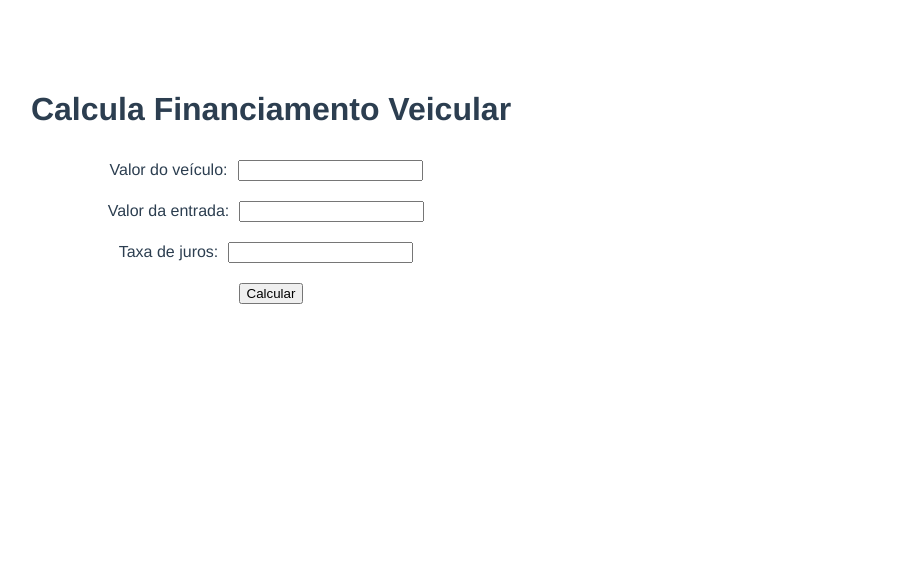
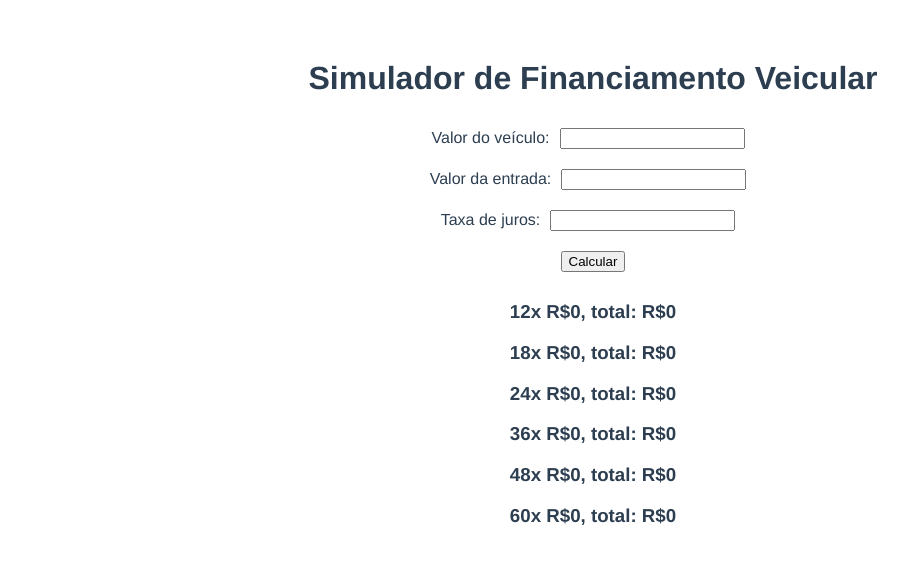
Before and after one commit to rslewenstein/calcula-financiamento-veiculo, a Vue app: page / in a window 1280 px wide. Shown: the top 564 px of the page, without its empty margins (47-955 px from the left). Built offline with nearby package versions, Linux system fonts and the light colour scheme.

Commit message:
Atualizando os cálculos

```diff
--- a/src/App.vue
+++ b/src/App.vue
@@ -1,6 +1,6 @@
 <template>
   <!-- <img alt="Vue logo" src="./assets/logo.png"> -->
-  <Calcula msg="Calcula Financiamento Veicular"/>
+  <Calcula msg="Simulador de Financiamento Veicular"/>
 </template>
 
 <script>
--- a/src/components/Calcula.vue
+++ b/src/components/Calcula.vue
@@ -1,5 +1,5 @@
 <template>
-  <div class="calc">
+  <div>
     <h1>{{ msg }}</h1>
     <!-- <v-text>aaaa</v-text> -->
     <div>
@@ -17,6 +17,14 @@
 
     <input type="button" value="Calcular" v-on:click="calcular_total()">
   </div>
+  <div>
+    <h3>12x R${{ doze_meses }}, total: R${{ total_12 }}</h3>
+    <h3>18x R${{ dezoito_meses }}, total: R${{ total_18 }}</h3>
+    <h3>24x R${{ vinte_quatro_meses }}, total: R${{ total_24 }}</h3>
+    <h3>36x R${{ trinta_seis_meses }}, total: R${{ total_36 }}</h3>
+    <h3>48x R${{ quarenta_oito_meses }}, total: R${{ total_48 }}</h3>
+    <h3>60x R${{ sessenta_meses }}, total: R${{ total_60 }}</h3>
+  </div>
 </template>
 
 <script>
@@ -25,14 +33,40 @@ export default {
   props: {
     msg: String
   },
+  data(){
+        return{
+            doze_meses: 0,
+            dezoito_meses: 0,
+            vinte_quatro_meses:0,
+            trinta_seis_meses:0,
+            quarenta_oito_meses:0,
+            sessenta_meses:0,
+            total_12:0,
+            total_18:0,
+            total_24:0,
+            total_36:0,
+            total_48:0,
+            total_60:0
+        };
+    },
   methods: {
       calcular_total(){
-       // var total_com_entrada = 0
-      let total_com_entrada = this.calcular_entrada(this.valor_veiculo, this.valor_entrada)
-      // let tot_juros = this.calcular_juros(this.valor_veiculo, this.valor_taxa_juros)
+        let tot_juros = this.calcular_juros(this.valor_veiculo, this.valor_taxa_juros)
+        let total_com_entrada = this.calcular_entrada(this.valor_veiculo, this.valor_entrada)
 
-       let doze_meses = this.calcular_doze_meses(total_com_entrada)
-       console.log((doze_meses).toFixed(2))
+        this.doze_meses = (this.calcular_doze_meses(total_com_entrada, tot_juros)).toFixed(2)
+        this.dezoito_meses = (this.calcular_dezoito_meses(total_com_entrada, tot_juros)).toFixed(2)
+        this.vinte_quatro_meses = (this.calcular_vinte_quatro_meses(total_com_entrada, tot_juros)).toFixed(2)
+        this.trinta_seis_meses = (this.calcular_trinta_seis_meses(total_com_entrada, tot_juros)).toFixed(2)
+        this.quarenta_oito_meses = (this.calcular_quarenta_oito_meses(total_com_entrada, tot_juros)).toFixed(2)
+        this.sessenta_meses = (this.calcular_sessenta_meses(total_com_entrada, tot_juros)).toFixed(2)
+
+        this.total_12 = (this.calcular_total_12(this.doze_meses)).toFixed(2)
+        this.total_18 = (this.calcular_total_18(this.dezoito_meses)).toFixed(2)
+        this.total_24 = (this.calcular_total_24(this.vinte_quatro_meses)).toFixed(2)
+        this.total_36 = (this.calcular_total_36(this.trinta_seis_meses)).toFixed(2)
+        this.total_48 = (this.calcular_total_48(this.quarenta_oito_meses)).toFixed(2)
+        this.total_60 = (this.calcular_total_60(this.sessenta_meses)).toFixed(2)
       },
       calcular_juros(valVeic, juros){
         return parseFloat((valVeic * juros) / 100)
@@ -40,23 +74,41 @@ export default {
       calcular_entrada(valVeic, valEntrada){
         return parseFloat(valVeic - valEntrada)
       },
-      calcular_doze_meses(valComEntrada){
-        return parseFloat(valComEntrada / 12)
+      calcular_doze_meses(valComEntrada, valJuros){
+        return parseFloat((valComEntrada / 12) + valJuros)
       },
-      calcular_dezoito_meses(valComEntrada){
-        return parseFloat(valComEntrada / 18)
+      calcular_dezoito_meses(valComEntrada, valJuros){
+        return parseFloat((valComEntrada / 18) + valJuros)
       },
-      calcular_vinte_quatro_meses(valComEntrada){
-        return parseFloat(valComEntrada / 24)
+      calcular_vinte_quatro_meses(valComEntrada, valJuros){
+        return parseFloat((valComEntrada / 24) + valJuros)
       },
-      calcular_trinta_seis_meses(valComEntrada){
-        return parseFloat(valComEntrada / 36)
+      calcular_trinta_seis_meses(valComEntrada, valJuros){
+        return parseFloat((valComEntrada / 36) + valJuros)
       },
-      calcular_quarenta_oito_meses(valComEntrada){
-        return parseFloat(valComEntrada / 48)
+      calcular_quarenta_oito_meses(valComEntrada, valJuros){
+        return parseFloat((valComEntrada / 48) + valJuros)
       },
-      calcular_sessenta_meses(valComEntrada){
-        return parseFloat(valComEntrada / 60)
+      calcular_sessenta_meses(valComEntrada, valJuros){
+        return parseFloat((valComEntrada / 60) + valJuros)
+      },
+      calcular_total_12(valParcela){
+        return parseFloat(valParcela * 12)
+      },
+      calcular_total_18(valParcela){
+        return parseFloat(valParcela * 18)
+      },
+      calcular_total_24(valParcela){
+        return parseFloat(valParcela * 24)
+      },
+      calcular_total_36(valParcela){
+        return parseFloat(valParcela * 36)
+      },
+      calcular_total_48(valParcela){
+        return parseFloat(valParcela * 48)
+      },
+      calcular_total_60(valParcela){
+        return parseFloat(valParcela * 60)
       }
   }
 }
```
